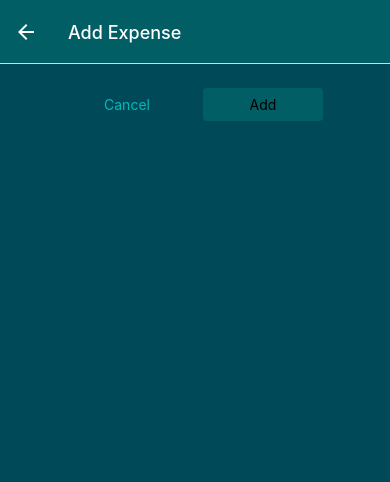
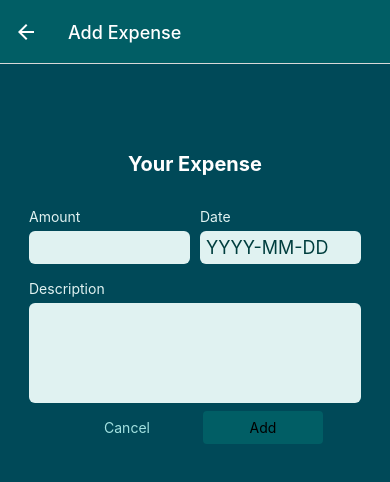
Before and after one commit to SaraFragnito/native4, a React Native app: screen /ManageExpense in a window 390 px wide. Shown: the top 482 px of the page. Built offline with nearby package versions, Linux system fonts and the light colour scheme.

Commit message:
starting form validations

```diff
--- /dev/null
+++ b/components/ManageExpense/ExpenseForm.js
@@ -0,0 +1,103 @@
+import { View, StyleSheet, Text, Alert } from "react-native"
+import { useState } from "react"
+import Input from "./Input"
+import Button from "../UI/Button"
+import { getFormattedDate } from "../../util/date"
+
+function ExpenseForm(props){
+  const [inputValues, setInputValues] = useState({
+    amount: props.defaultValues ? props.defaultValues.amount.toString() : "",
+    date: props.defaultValues ? getFormattedDate(props.defaultValues.date) : "",
+    description:props.defaultValues ? props.defaultValues.description :  ""
+  })
+
+  const inputChangeHandler = (inputIdentifier, enteredValue) => setInputValues((curInputValues) => {
+    return {...curInputValues, [inputIdentifier]: enteredValue }
+  })
+
+  const submitHandler = () => {
+    const expenseData = {
+      amount: +inputValues.amount,
+      date: new Date(inputValues.date),
+      description: inputValues.description
+    }
+    const amountIsValid = !isNaN(expenseData.amount) && expenseData.amount > 0
+    const dateIsValid = expenseData.date.toString() !== "Invalid Date"
+    const descriptionIsValid = expenseData.description.trim().length > 0
+
+    if(!amountIsValid || !dateIsValid || !descriptionIsValid){
+      Alert.alert("Invalid input", "Please check your input values")
+    }
+    props.onSubmit(expenseData)
+  }
+
+  return (
+    <View style={styles.form}>
+      <Text style={styles.title}>Your Expense</Text>
+      <View style={styles.inputsRow}>
+        <Input
+          label="Amount"
+          style={styles.rowInput}
+          textInputConfig={{
+            keyboardType: "decimal-pad",
+            onChangeText: inputChangeHandler.bind(this, "amount"),
+            value: inputValues.amount
+          }}
+        />
+        <Input
+          label="Date"
+          style={styles.rowInput}
+          textInputConfig={{
+            placeholder: "YYYY-MM-DD",
+            maxLength: 10,
+            onChangeText: inputChangeHandler.bind(this, "date"),
+            value: inputValues.date
+          }}
+        />
+      </View>
+      <Input
+        label="Description"
+        textInputConfig={{
+          multiline: true,
+          onChangeText: inputChangeHandler.bind(this, "description"),
+          value: inputValues.description
+        }}
+      />
+      <View style={styles.buttons}>
+        <Button style={styles.button} mode="flat" onPress={props.onCancel}> Cancel </Button>
+        <Button style={styles.button} onPress={submitHandler}> {props.submitButtonLabel} </Button>
+      </View>
+    </View>
+  )
+}
+
+export default ExpenseForm
+
+const styles = StyleSheet.create({
+  form: {
+    marginTop: 40
+  },
+  title: {
+    fontSize: 20,
+    fontWeight: "bold",
+    color: "white",
+    marginVertical: 24,
+    textAlign: "center"
+  },
+  inputsRow: {
+    flexDirection: "row",
+    justifyContent: "space-between",
+  },
+  rowInput: {
+    flex: 1
+  },
+  buttons: {
+    flexDirection: "row",
+    justifyContent: "center",
+    alignItems: "center"
+  },
+  button: {
+    minWidth: 120,
+    marginHorizontal: 8
+  },
+})
--- /dev/null
+++ b/components/ManageExpense/Input.js
@@ -0,0 +1,39 @@
+import { TextInput, View, Text, StyleSheet } from "react-native"
+import { GlobalStyles } from "../../constants/styles"
+
+function Input({label, textInputConfig, style}){
+  const inputStyles = [styles.input]
+  if (textInputConfig && textInputConfig.multiline) inputStyles.push(styles.inputMultiline)
+
+  return (
+    <View style={[styles.inputContainer, style]}>
+      <Text style={styles.label}>{label}</Text>
+      <TextInput style={inputStyles} {...textInputConfig} />
+    </View>
+  )
+}
+
+export default Input
+
+const styles = StyleSheet.create({
+  inputContainer: {
+    marginHorizontal: 5,
+    marginVertical: 8
+  },
+  label: {
+    fontSize: 14,
+    color: GlobalStyles.colors.primary100,
+    marginBottom: 6
+  },
+  input: {
+    backgroundColor: GlobalStyles.colors.primary100,
+    color: GlobalStyles.colors.primary700,
+    padding: 6,
+    borderRadius: 6,
+    fontSize: 18
+  },
+  inputMultiline: {
+    minHeight: 100,
+    textAlignVertical: "top"
+  }
+})
--- a/components/expenses/ExpensesList.js
+++ b/components/expenses/ExpensesList.js
@@ -1,7 +1,7 @@
 import { FlatList, Text } from "react-native"
-import ExpensesItem from "../ExpenseItem"
+import ExpenseItem from "./ExpenseItem"
 
-const renderExpenseItem = (itemData) => <ExpensesItem {...itemData.item} />
+const renderExpenseItem = (itemData) => <ExpenseItem {...itemData.item} />
 
 function ExpensesList(props){
   return (
--- a/components/expenses/ExpensesOutput.js
+++ b/components/expenses/ExpensesOutput.js
@@ -2,8 +2,6 @@ import { View, Text, StyleSheet } from "react-native"
 import { GlobalStyles } from "../../constants/styles"
 import ExpensesList from "./ExpensesList"
 import ExpensesSummary from "./ExpensesSummary"
-
-
 
 function ExpensesOutput(props){
   let content = <Text style={styles.infoText}>{props.fallbackText}</Text>
--- a/constants/styles.js
+++ b/constants/styles.js
@@ -1,8 +1,8 @@
 export const GlobalStyles = {
   colors: {
     primary50: '#E0E0E0',
-    primary100: '#00BABA',
-    primary200: '#00BABA',
+    primary100: '#e0f2f1',
+    primary200: '#A2E1E0',
     primary400: '#007C7C',
     primary500: '#015E65',
     primary700: '#003E3E',
--- a/package.json
+++ b/package.json
@@ -19,8 +19,8 @@
     "react": "17.0.1",
     "react-dom": "17.0.1",
     "react-native": "0.64.3",
-    "react-native-gesture-handler": "^2.4.0",
-    "react-native-reanimated": "^2.7.0",
+    "react-native-gesture-handler": "~2.1.0",
+    "react-native-reanimated": "~2.3.1",
     "react-native-safe-area-context": "^3.3.2",
     "react-native-screens": "~3.10.1",
     "react-native-web": "0.17.1"
--- a/screens/ManageExpense.js
+++ b/screens/ManageExpense.js
@@ -2,13 +2,14 @@ import { View, StyleSheet } from "react-native"
 import { useLayoutEffect, useContext } from "react"
 import IconButton from "../components/UI/IconButton"
 import { GlobalStyles } from "../constants/styles"
-import Button from "../components/UI/Button"
 import { ExpensesContext } from "../store/expenses-context"
+import ExpenseForm from "../components/ManageExpense/ExpenseForm"
 
 function ManageExpenses({route, navigation}) {
   const expensesCtx = useContext(ExpensesContext)
   const editedExpenseId = route.params?.expenseId // entra in expenseId solo se esiste params
   const isEditing = !!editedExpenseId // !! converte un valore in un booleano
+  const selectedExpense = expensesCtx.expenses.find(expense => expense.id === editedExpenseId)
 
   useLayoutEffect(() => { //navigation.setOptions va sempre messo dentro useEffect o useLayoutEffect
     navigation.setOptions({ title: isEditing ? "Edit Expense" : "Add Expense" })
@@ -21,31 +22,24 @@ function ManageExpenses({route, navigation}) {
     navigation.goBack()
   }
 
-  const confirmHandler = () => {
+  const confirmHandler = (expenseData) => {
     if (isEditing){
-      expensesCtx.updateExpense(
-        editedExpenseId, {
-            description: "Test update",
-            amount: 9.99,
-            date: new Date("2022-04-21")
-          }
-        )
+      expensesCtx.updateExpense(editedExpenseId, expenseData)
      } else {
-      expensesCtx.addExpense({
-        description: "Test add",
-        amount: 9.99,
-        date: new Date("2022-04-22")
-      })
+      expensesCtx.addExpense(expenseData)
     }
     navigation.goBack()
   }
 
   return (
   <View style={styles.container}>
-    <View style={styles.buttons}>
-      <Button style={styles.button} mode="flat" onPress={cancelHandler}> Cancel </Button>
-      <Button style={styles.button} onPress={confirmHandler}> {isEditing ? "Update" : "Add"} </Button>
-    </View>
+    <ExpenseForm
+      onCancel={cancelHandler}
+      onSubmit={confirmHandler}
+      submitButtonLabel={isEditing ? "Update" : "Add"}
+      defaultValues={selectedExpense}
+    />
+
     {isEditing && (
       <View style={styles.deleteContainer}>
         <IconButton icon="trash" color={GlobalStyles.colors.error500} size={36} onPress={deleteExpenseHandler} />
@@ -63,15 +57,6 @@ const styles = StyleSheet.create({
     padding: 24,
     backgroundColor: GlobalStyles.colors.primary800
   },
-  buttons: {
-    flexDirection: "row",
-    justifyContent: "center",
-    alignItems: "center"
-  },
-  button: {
-    minWidth: 120,
-    marginHorizontal: 8
-  },
   deleteContainer: {
     marginTop: 16,
     paddingTop: 8,
--- a/util/date.js
+++ b/util/date.js
@@ -1,5 +1,6 @@
 export function getFormattedDate(date){
-  return `${date.getFullYear()}-${date.getMonth()+1}-${date.getDate()}`;
+//  return `${date.getFullYear()}-${date.getMonth()+1}-${date.getDate()}`;
+  return date.toISOString().slice(0,10)
 }
 
 // getMonth parte da 0, quindi gennaio sarebbe 0 e non 1, per questo motivo ho scritto getMonth()+1
```
Also changed, not shown: components/expenses/ExpenseItem.js (renamed from components/ExpenseItem.js, +4 -4 lines), 1 other file (tests, documents, lock files or other folders).
